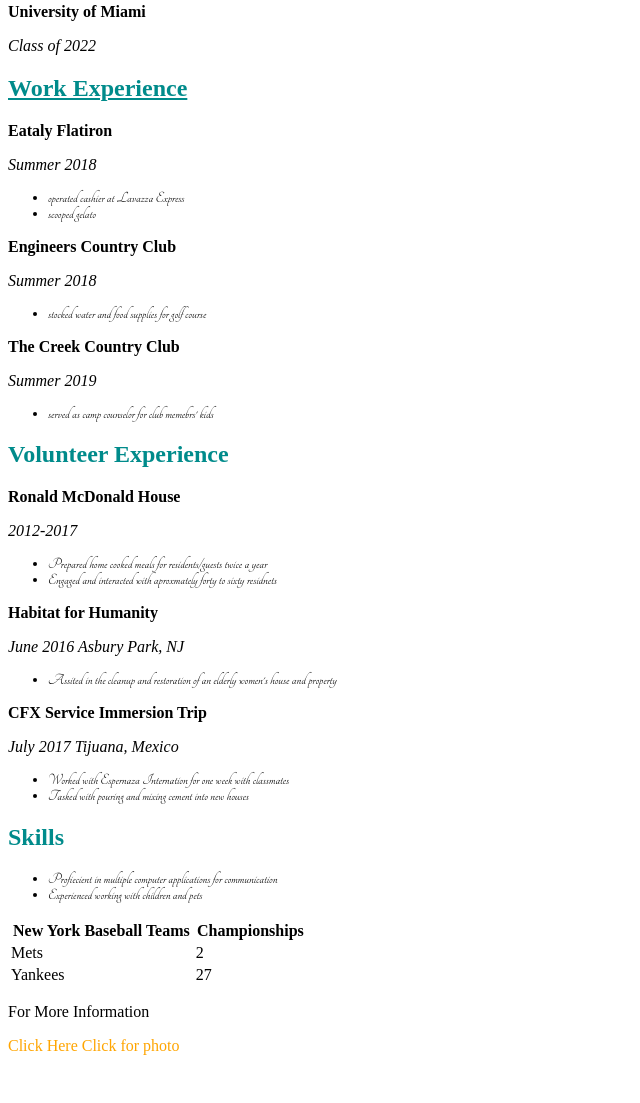
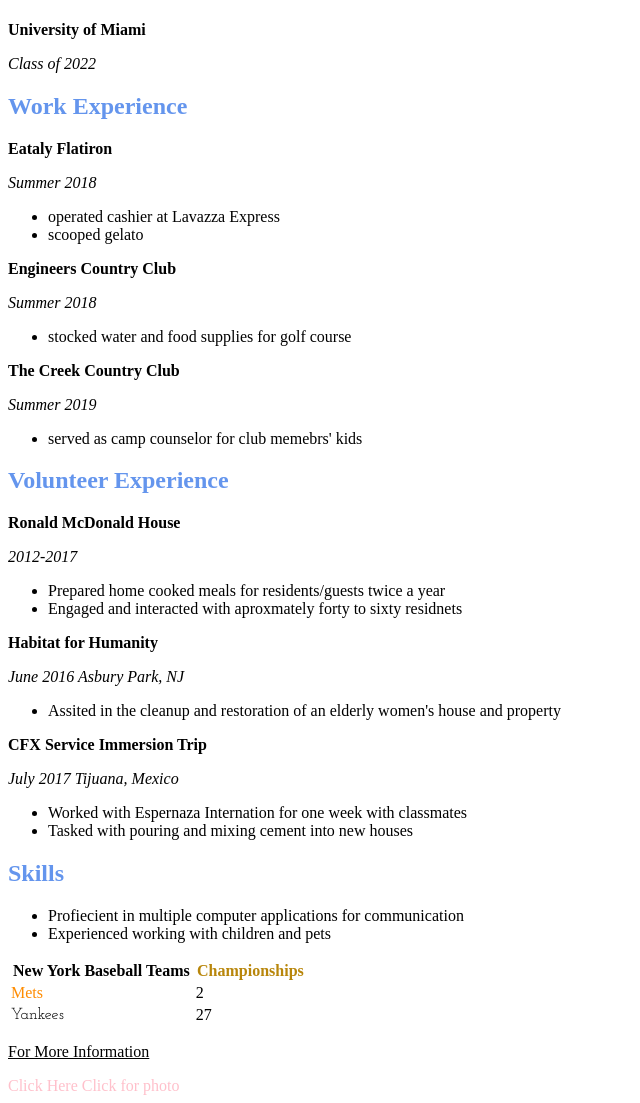
Before and after one commit to amm781/CIM111, a plain HTML site: page hw/resumecss/resume.html in a window 1280 px wide. Shown: the part 541-1644 px from the top of the page, without its empty margins (0-640 px from the left). Before the commit the page ends 1604 px from the top, so only its background shows below. Drawn offline with Linux system fonts and the light colour scheme; a web font is replaced by a local one.

Commit message:
new tags

```diff
--- a/hw/resumecss/css/layout.css
+++ b/hw/resumecss/css/layout.css
@@ -1,58 +1,62 @@
-@import url('https://fonts.googleapis.com/css?family=Tangerine&display=swap');
-
+@import url('https://fonts.googleapis.com/css?family=Gentium+Basic|Josefin+Slab&display=swap');
 
 
 
   h2{
-    color: DarkCyan;
+    color:Cornflowerblue;
   }
 
-  h2 em{
-    font-family:sans-serif;
-    text-decoration:underline;
+  h2{
+    font-family:Serif;
+  }
+
+  a{
+  text-decoration:None;
+  }
+
+  a:hover{
+    background-color:Red;
+  }
+
+ .position{
+    text-align:center;
+  }
+
+  .links{
+    color:Pink;
   }
 
 
-  ul li{
-    font-family:'tangerine';
+.italic{
+  font-style:Italic;
 }
 
 
 
 
-
-  a{
-  text-decoration: none;
+  address{
+    color:Red;
   }
 
-  a:hover{
-    background-color:red;
+  a:visited{
+    color:Purple;
   }
 
-
-  a{
-    color: Yellow;
+  #fancy{
+    font-family:'Josefin Slab',Serif;
   }
 
-  .name{
-    text-align: center;
+  #underline{
+    text-decoration:Underline;
+  }
+  #shadow{
+  text-shadow:#FC0 1px 0 10px;
   }
 
-  .underline{
-    text-decoration: underline;
-    font-weight: none;
+  #mets{
+    color:DarkOrange;
   }
 
-  .links{
-    color: orange;
+  #chips{
+    color:Darkgoldenrod;
   }
-
-
-
-  a:visited{
-    color: black;
-  }
-
-  #aboutme{
-    color: red;
-  }
--- a/hw/resumecss/resume.html
+++ b/hw/resumecss/resume.html
@@ -8,19 +8,16 @@
       <meta name="keywords" content="basic website"/>
 
       <link rel="stylesheet" href="css/layout.css"/>
-
-      <style>
-
-
-      </style>
+      <link rel="stylesheet"
+      href="https://fonts.googleapis.com/css?family=Josefin+Slab&display=swap">
 
 </head>
 
 <body>
 <header>
-          <h1 class="name">Alex Maruca</h1>
-          <h4 class="name"><address>1320 S Dixie Hwy,Coral Gables,Fl,33146</address></h4>
-          <h4 class="name">(305)284-2211</h4>
+          <h1 class="position">Alex Maruca</h1>
+          <h4 class="position"><address>1320 S Dixie Hwy,Coral Gables,Fl,33146</address></h4>
+          <h4 class="position">(305)284-2211</h4>
 
           <!--Mandatory Comment-->
 
@@ -32,7 +29,7 @@
 
           <section>
 
-          <h4 id="aboutme">About Me</h4>
+          <h4 id="shadow">About Me</h4>
           <p> My name is Alex Maruca and I'm from Long Island NY.
             I'm currently a student at the University of Miami.
             I'm in the School of Communications with a major in Film
@@ -51,19 +48,21 @@
               <h2 class="underline">EDUCATION</h2>
               <strong>Xavier High School, New York, New York
               </strong>
-              <p><em>2018</em></p>
+              <p class="italic">2018</p>
+
+              <br>
 
 
                 <strong>University of Miami</strong>
-                <p><em>Class of 2022</em></p>
+                <p class="italic">Class of 2022</p>
 
               </section>
 
 
               <section>
-                  <h2 class="underline">Work Experience</h2>
+                  <h2>Work Experience</h2>
                   <strong>Eataly Flatiron</strong>
-                  <p><em>Summer 2018</em></p>
+                  <p class="italic">Summer 2018</p>
 
                   <ul>
 
@@ -77,14 +76,14 @@
 
 
                   <strong>Engineers Country Club</strong>
-                  <p><em>Summer 2018</em></p>
+                  <p class="italic">Summer 2018</p>
 
                   <ul>
                     <li>stocked water and food supplies for golf course</li>
                   </ul>
 
                   <strong>The Creek Country Club</strong>
-                  <p><em>Summer 2019</em></p>
+                  <p class="italic">Summer 2019</p>
 
                   <ul>
                     <li>served as camp counselor for club memebrs' kids</li>
@@ -95,7 +94,7 @@
                 <section>
                 <h2>Volunteer Experience</h2>
                 <strong>Ronald McDonald House</strong>
-                <p><em>2012-2017</em></p>
+                <p class="italic">2012-2017</p>
 
                 <ul>
 
@@ -107,7 +106,7 @@
                 </ul>
 
                 <strong>Habitat for Humanity</strong>
-                <p><em>June 2016 Asbury Park, NJ</em></p>
+                <p class="italic">June 2016 Asbury Park, NJ</p>
 
                 <ul>
 
@@ -116,7 +115,7 @@
                 </ul>
 
                 <strong>CFX Service Immersion Trip</strong>
-                <p><em>July 2017 Tijuana, Mexico</em></p>
+                <p class="italic">July 2017 Tijuana, Mexico</p>
 
                 <ul>
 
@@ -140,14 +139,14 @@
                 <table width="300">
                   <tr>
                     <th>New York Baseball Teams</th>
-                    <th>Championships</th>
+                    <th id="chips">Championships</th>
                   </tr>
                   <tr>
-                    <td>Mets</td>
+                    <td id="mets">Mets</td>
                     <td>2</td>
                   </tr>
                   <tr>
-                    <td>Yankees</td>
+                    <td id="fancy">Yankees</td>
                     <td>27</td>
                   </tr>
                 </table>
@@ -155,7 +154,7 @@
                 </main>
 
                 <footer>
-                <p>For More Information</p>
+                <p id="underline">For More Information</p>
                 <a class="links"href="https://www.facebook.com/alex.maruca.79?ref=bookmarks">Click Here</a>
 
                 <a class="links"href="images/IMG_0920.jpg">Click for photo</a>
```
Also changed, not shown: 1 other file. Lines whose indentation alone changed are shown as unchanged.
